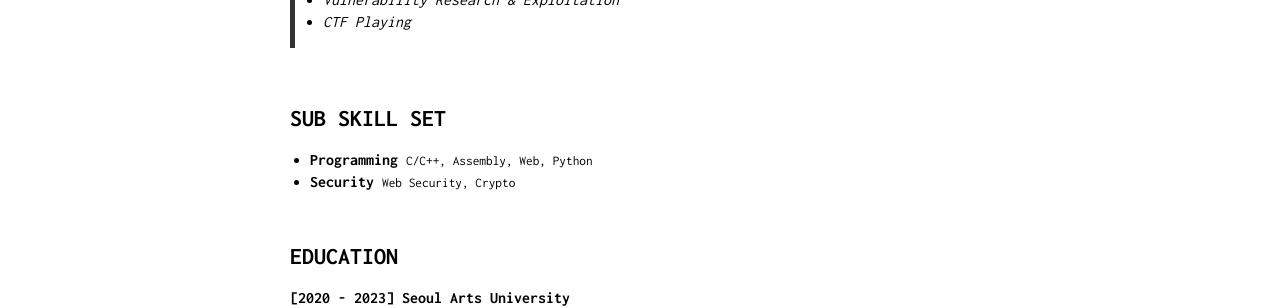
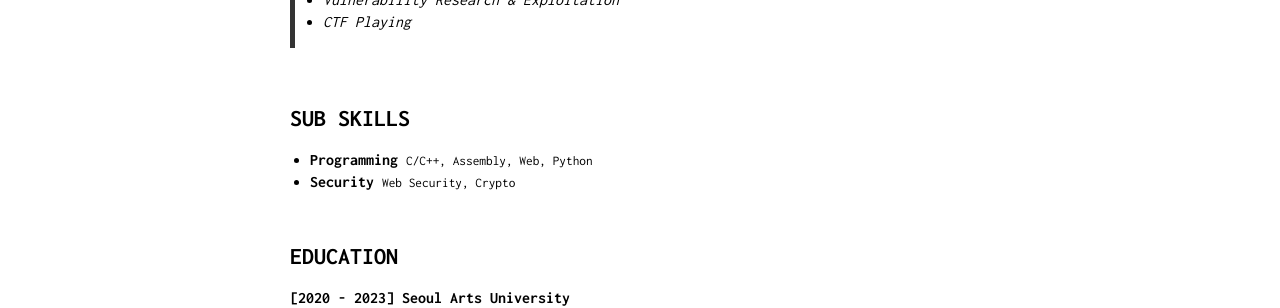
Before and after one commit to Bugeun/bugeun.github.io, a Jekyll site: the page built from index.md, in a window 1280 px wide. Shown: the part 521-829 px from the top of the page. Built offline with Jekyll 4.4.1, drawn with Linux system fonts in a browser that asks for light colours.

Commit message:
Update index.md

```diff
--- a/index.md
+++ b/index.md
@@ -23,7 +23,7 @@ Vulnerability Researcher
 
 &nbsp;
 
-## SUB SKILL SET
+## SUB SKILLS
 
 <section>
         <ul>
```
